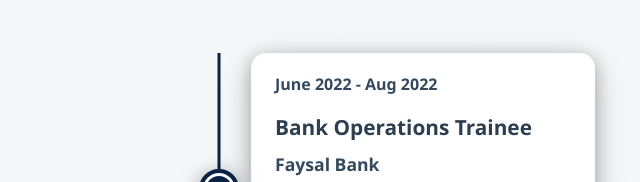
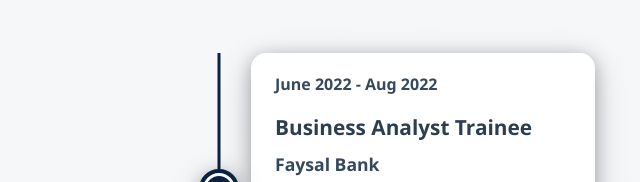
Before and after one commit to Aryank321/aryankhurram.github.io, a plain HTML site: page index.html in a window 1280 px wide. Shown: the part 2586-2768 px from the top of the page, 421-1061 px from the left. Drawn offline with Linux system fonts and the light colour scheme.

Commit message:
feat: update job title from Bank Operations Trainee to Business Analyst Trainee at Faysal Bank

```diff
--- a/index.html
+++ b/index.html
@@ -277,7 +277,7 @@
                 <div class="timeline-item">
                     <div class="timeline-content">
                         <div class="timeline-date">June 2022 - Aug 2022</div>
-                        <h3>Bank Operations Trainee</h3>
+                        <h3>Business Analyst Trainee</h3>
                         <h4>Faysal Bank</h4>
                         <p>Lahore, Pakistan</p>
                         <div class="experience-skills">
```
